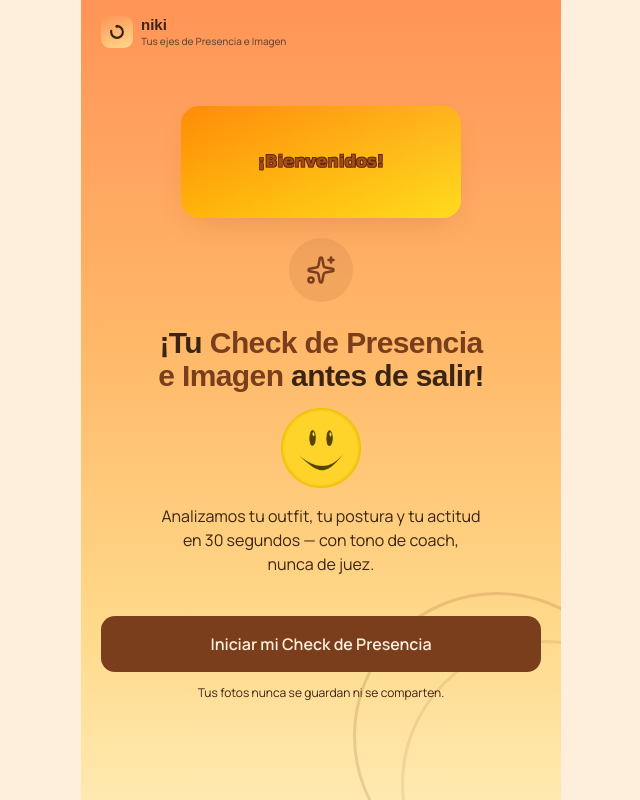
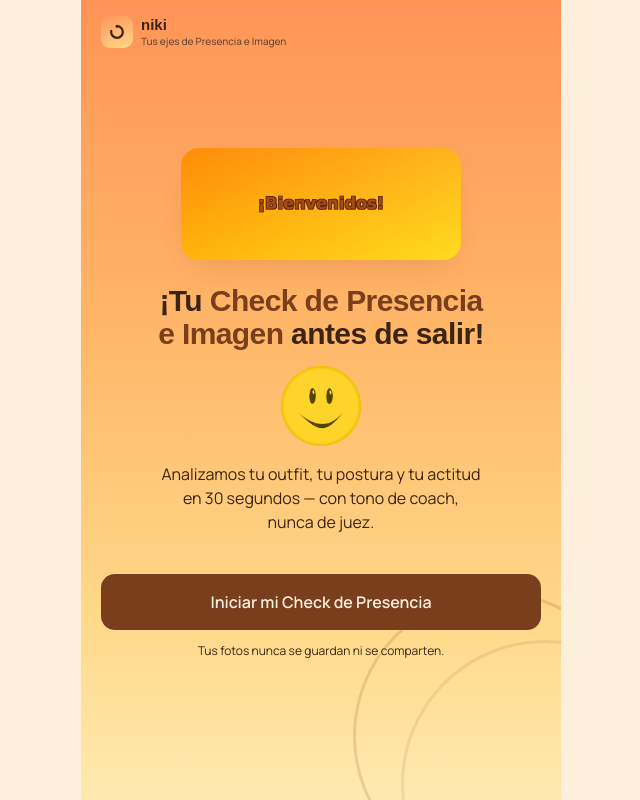
Before and after one commit to raulvalerion-bit/Niki, a Next.js app: page /onboarding in a window 1280 px wide. Shown: the whole page, without its empty margins (319-959 px from the left). Built offline with nearby package versions, Linux system fonts and the light colour scheme; a web font is replaced by a local one.

Commit message:
Sesion 6: quitar el icono de estrella de la apertura del onboarding
A pedido del usuario: se sentia cargado con el banner de bienvenida, el
icono Sparkles y la carita juntos.

```diff
--- a/app/onboarding/page.tsx
+++ b/app/onboarding/page.tsx
@@ -287,9 +287,6 @@ function PantallaApertura({ onIniciar }: { onIniciar: () => void }) {
         alt="¡Bienvenidos!"
         className="w-full max-w-[280px] rounded-[var(--radius-card)] shadow-[var(--shadow-2)]"
       />
-      <span className="mt-5 flex size-16 items-center justify-center rounded-full bg-[var(--chip-bg)]">
-        <Sparkles size={30} color="var(--accent)" aria-hidden="true" />
-      </span>
       <h1 className="mt-6 text-balance text-[30px] font-bold leading-[1.1] tracking-[-0.02em] text-[var(--text-primary)] [font-family:var(--font-display)]">
 ¡Tu <span className="text-[var(--accent)]">Check de Presencia e Imagen</span> antes de salir!
       </h1>
```
Also changed, not shown: 1 other file (tests, documents, lock files or other folders).
